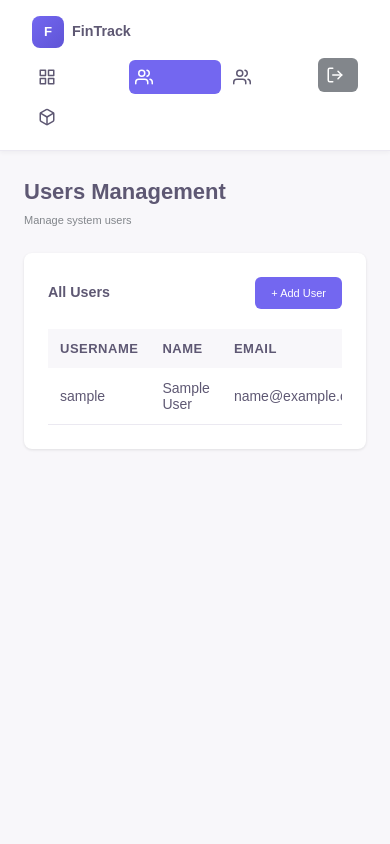
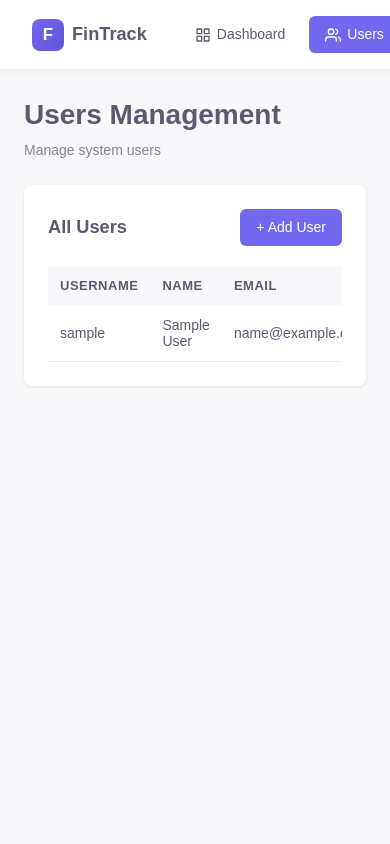
Before and after one commit to komronium/fin-track, a Django app: page /users/ in a window 390 px wide. Run offline with Django 5.2, Linux system fonts and the light colour scheme; the visitor is signed in with stand-in values (Sample User, id 1); data comes from the database, SQL or seed files in the repository; some libraries are stand-ins or nearby versions.

Commit message:
responsive

```diff
--- a/templates/users.html
+++ b/templates/users.html
@@ -197,59 +197,31 @@
       color: #5e5873;
     }
 
-    /* Mobile Responsive Navbar */
-    @media (max-width: 768px) {
-      html { font-size: 12px; }
-
-      div[style*="display: flex; align-items: center; gap: 32px"] {
-        width: 100% !important;
-        flex-direction: column !important;
-        gap: 12px !important;
-        align-items: stretch !important;
+    /* Unified Navbar Styling */
+    nav[style*="display: flex; gap: 8px"] {
+      display: flex !important;
+      gap: 8px !important;
+      flex-wrap: nowrap !important;
     }
 
-      nav[style*="display: flex; gap: 8px"] {
-        width: 100% !important;
-        flex-wrap: wrap !important;
+    nav[style*="display: flex; gap: 8px"] a {
+      padding: 8px 16px !important;
+      white-space: nowrap !important;
+      display: flex !important;
+      align-items: center !important;
       gap: 6px !important;
     }
 
-      nav[style*="display: flex; gap: 8px"] a {
-        flex: 1 !important;
-        min-width: 70px !important;
-        padding: 8px 10px !important;
-        font-size: 11px !important;
-      }
-
-      @media (max-width: 600px) {
-        nav[style*="display: flex; gap: 8px"] a {
-          padding: 8px 6px !important;
-          font-size: 0 !important;
-        }
-
-        nav[style*="display: flex; gap: 8px"] a svg {
-          display: inline-block;
-          width: 18px !important;
-          height: 18px !important;
+    form[method="POST"][action*="logout"] {
+      margin: 0 !important;
     }
 
     form[method="POST"][action*="logout"] button {
-          width: 100% !important;
-          padding: 8px !important;
-          font-size: 0 !important;
-        }
-
-        form[method="POST"][action*="logout"] button svg {
-          display: inline-block;
-          width: 18px !important;
-          height: 18px !important;
-          margin-right: 0 !important;
-        }
-      }
-    }
-
-    @media (max-width: 480px) {
-      html { font-size: 11px !important; }
+      padding: 8px 16px !important;
+      white-space: nowrap !important;
+      display: flex !important;
+      align-items: center !important;
+      gap: 6px !important;
     }
   </style>
 </head>
```
Also changed, not shown: templates/dashboard.html (+17 -45 lines), templates/monthly.html (+17 -45 lines), templates/warehouse.html (+27 -0 lines). Lines whose indentation alone changed are shown as unchanged.
